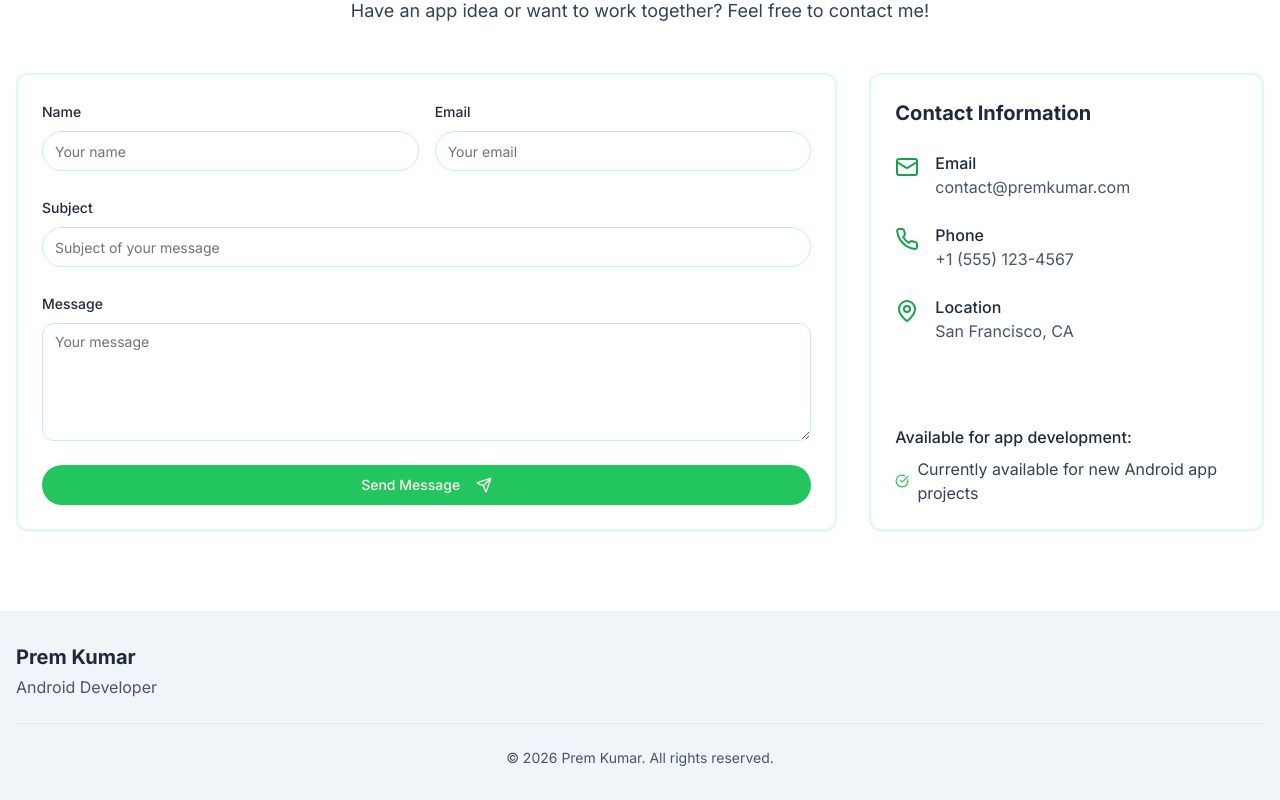
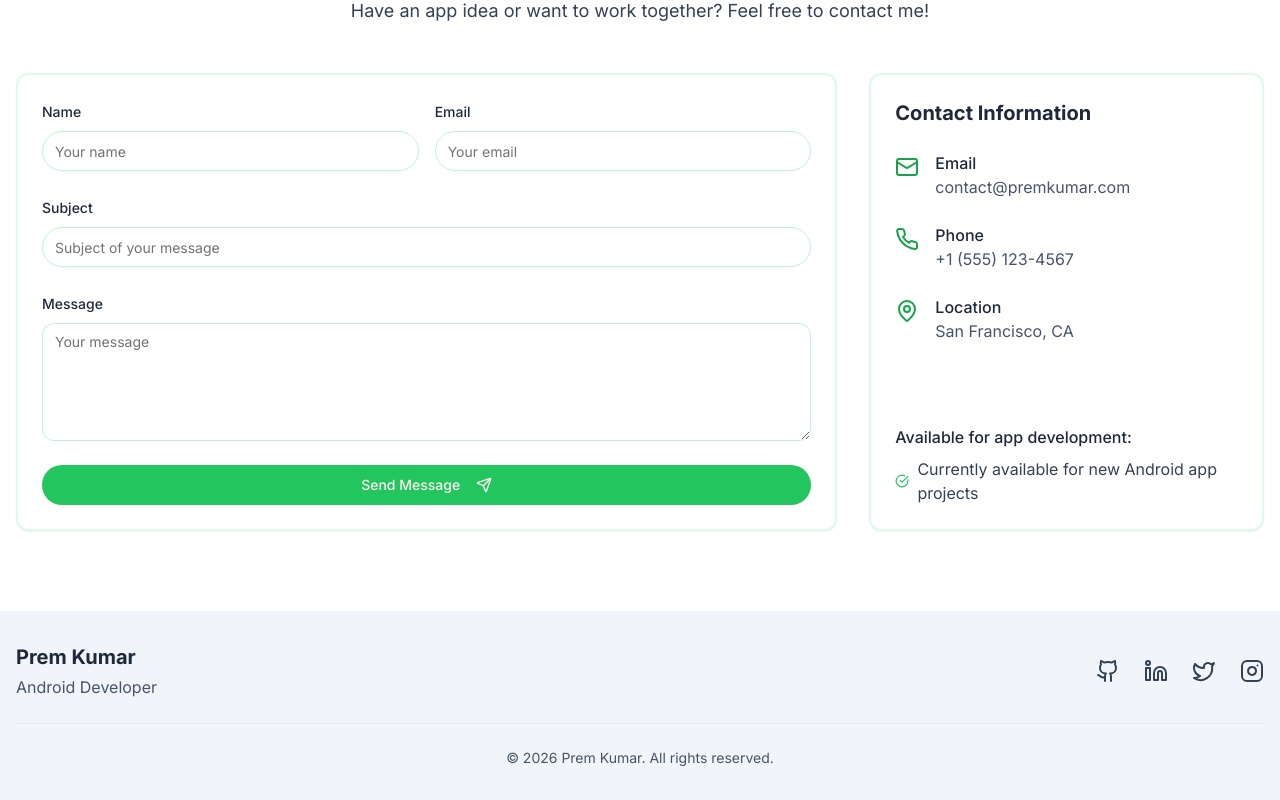
Before and after one commit to Premkumarr07/portfolio, a Next.js app: page / in a window 1280 px wide. Shown: the part 4073-4873 px from the top of the page. Built offline with nearby package versions, Linux system fonts and the light colour scheme.

Commit message:
feat: replace Font Awesome with lucide-react icons in footer
Update footer to use lucide-react icons for consistency.

```diff
--- a/components/footer.tsx
+++ b/components/footer.tsx
@@ -1,3 +1,5 @@
+import { Github, Linkedin, Twitter, Instagram } from "lucide-react"
+
 export default function Footer() {
   const currentYear = new Date().getFullYear()
 
@@ -20,7 +22,7 @@ export default function Footer() {
               aria-label="GitHub"
               className="text-slate-700 hover:text-green-500 transition-all"
             >
-              <i className="fab fa-github text-xl"></i>
+              <Github className="w-6 h-6" />
             </a>
             <a
               href="https://www.linkedin.com/in/premkumar07/"
@@ -29,7 +31,7 @@ export default function Footer() {
               aria-label="LinkedIn"
               className="text-slate-700 hover:text-green-500 transition-all"
             >
-              <i className="fab fa-linkedin text-xl"></i>
+              <Linkedin className="w-6 h-6" />
             </a>
             <a
               href="https://x.com/Android100X"
@@ -38,7 +40,7 @@ export default function Footer() {
               aria-label="Twitter"
               className="text-slate-700 hover:text-green-500 transition-all"
             >
-              <i className="fab fa-twitter text-xl"></i>
+              <Twitter className="w-6 h-6" />
             </a>
             <a
               href="https://www.instagram.com/android100dev/#"
@@ -47,7 +49,7 @@ export default function Footer() {
               aria-label="Instagram"
               className="text-slate-700 hover:text-green-500 transition-all"
             >
-              <i className="fab fa-instagram text-xl"></i>
+              <Instagram className="w-6 h-6" />
             </a>
           </div>
         </div>
```
